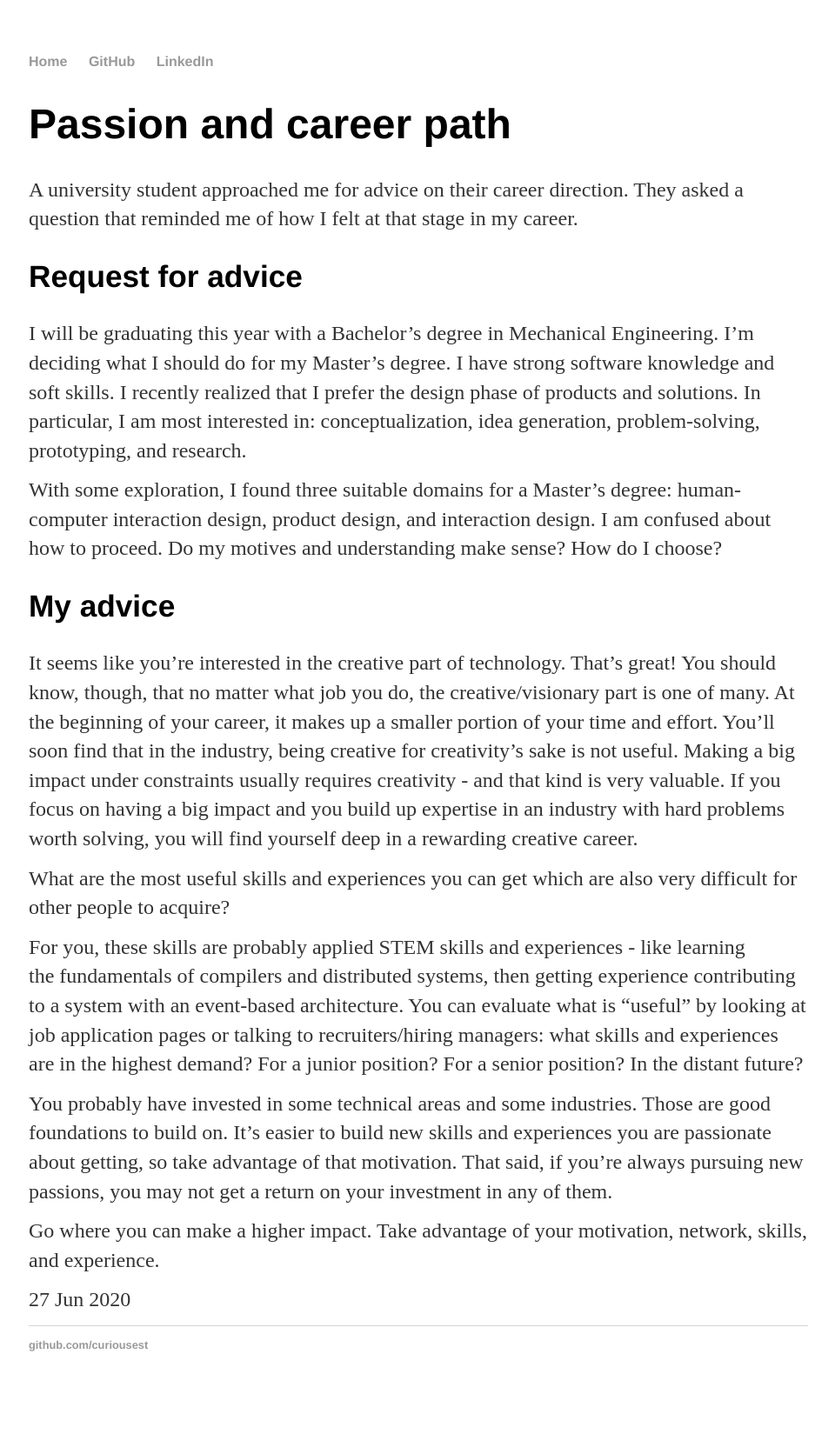
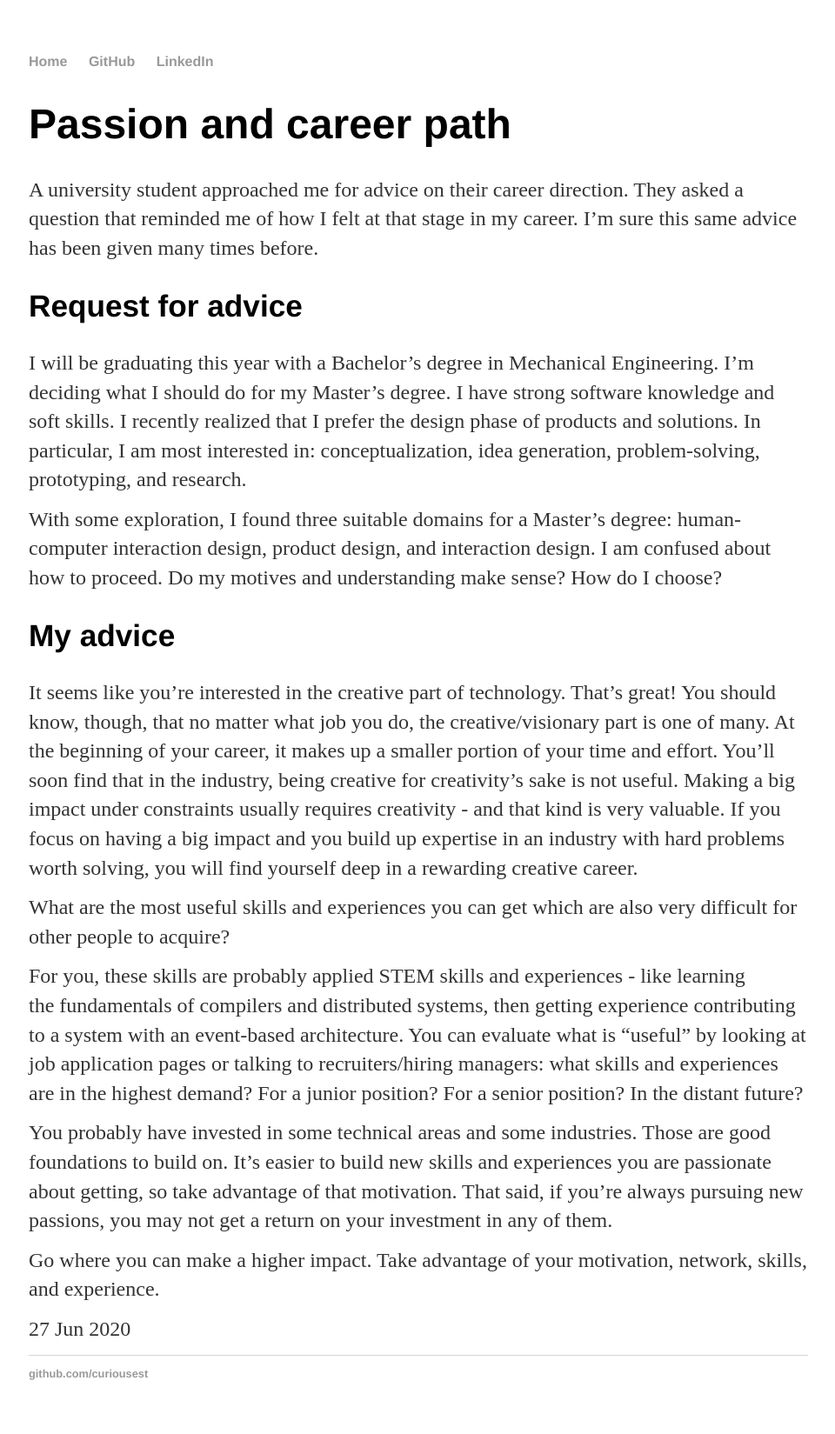
Before and after one commit to curiousest/curiousest.github.io, a Jekyll site: the page built from _posts/2020-06-27-passion-career-path.md, in a window 1280 px wide. Shown: the whole page at 87% size, without its empty margins (159-1119 px from the left). Built offline with Jekyll 4.4.1, drawn with Linux system fonts in a browser that asks for light colours; before the commit the page ends 1616 px from its top, so only the background shows below that.

Commit message:
Humbler.

```diff
--- a/_posts/2020-06-27-passion-career-path.md
+++ b/_posts/2020-06-27-passion-career-path.md
@@ -9,7 +9,7 @@ tags:
 modified_time: '2020-06-27T00:00:00.001-05:00'
 ---
 
-A university student approached me for advice on their career direction. They asked a question that reminded me of how I felt at that stage in my career.
+A university student approached me for advice on their career direction. They asked a question that reminded me of how I felt at that stage in my career. I'm sure this same advice has been given many times before.
 
 ## Request for advice
 
```
